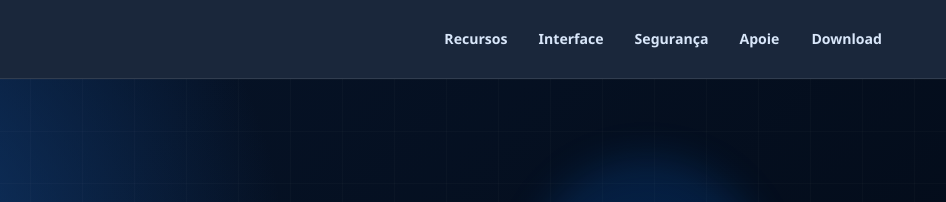
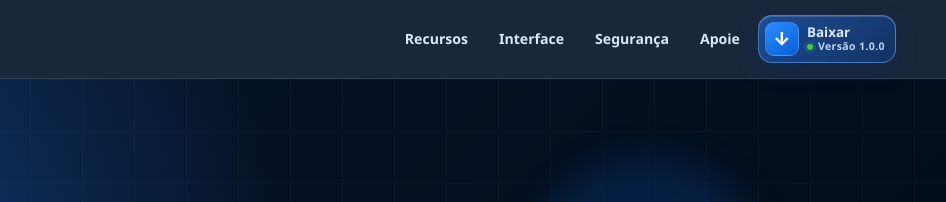
Before and after one commit to Rodrigodil/backuphub, a website: page public/index.html in a window 1280 px wide. Shown: the top 202 px of the page, 334-1280 px from the left. Drawn offline with Linux system fonts and the light colour scheme.

Commit message:
Melhora CTA de download com versão atual

```diff
--- a/public/index.html
+++ b/public/index.html
@@ -92,13 +92,19 @@
           <a href="#seguranca">Segurança</a>
           <a href="#apoie">Apoie</a>
           <a
-            class="button button-small"
+            class="button button-small header-download"
             href="https://github.com/Rodrigodil/backuphub/releases/latest"
             target="_blank"
             rel="noopener noreferrer"
             data-download-link
+            data-app-version="1.0.0"
+            aria-label="Baixar BackupHub versão 1.0.0"
           >
-            Download
+            <span class="header-download-icon" aria-hidden="true">↓</span>
+            <span class="header-download-copy">
+              <strong>Baixar</strong>
+              <small>Versão 1.0.0</small>
+            </span>
           </a>
         </nav>
       </div>
--- a/public/styles.css
+++ b/public/styles.css
@@ -289,6 +289,80 @@ p {
   font-size: 0.9rem;
 }
 
+.header-download {
+  min-height: 54px;
+  padding: 7px 12px 7px 8px;
+  justify-content: flex-start;
+  gap: 10px;
+  color: #fff;
+  border-color: rgb(111 174 255 / 54%);
+  background:
+    linear-gradient(135deg, rgb(34 93 184 / 72%), rgb(18 52 105 / 88%));
+  box-shadow:
+    inset 0 1px 0 rgb(255 255 255 / 16%),
+    0 8px 22px rgb(0 45 112 / 24%);
+}
+
+.main-nav > .header-download:hover {
+  color: #fff;
+  border-color: rgb(131 194 255 / 82%);
+  background:
+    linear-gradient(135deg, rgb(43 112 224 / 84%), rgb(22 67 137 / 96%));
+  box-shadow:
+    inset 0 1px 0 rgb(255 255 255 / 20%),
+    0 10px 26px rgb(0 72 175 / 32%);
+}
+
+.header-download-icon {
+  display: grid;
+  width: 36px;
+  height: 36px;
+  flex: 0 0 36px;
+  place-items: center;
+  border: 1px solid rgb(255 255 255 / 16%);
+  border-radius: 10px;
+  color: #fff;
+  background: linear-gradient(145deg, var(--blue-500), var(--blue-700));
+  box-shadow: 0 5px 12px rgb(0 63 153 / 30%);
+  font-size: 1.15rem;
+  font-weight: 850;
+  line-height: 1;
+}
+
+.header-download-copy {
+  display: flex;
+  min-width: 0;
+  flex-direction: column;
+  align-items: flex-start;
+  gap: 2px;
+  line-height: 1;
+}
+
+.header-download-copy strong {
+  font-size: 0.84rem;
+  font-weight: 800;
+}
+
+.header-download-copy small {
+  display: flex;
+  align-items: center;
+  gap: 5px;
+  color: #bcd4f2;
+  font-size: 0.66rem;
+  font-weight: 700;
+  letter-spacing: 0.035em;
+  white-space: nowrap;
+}
+
+.header-download-copy small::before {
+  width: 6px;
+  height: 6px;
+  border-radius: 50%;
+  background: var(--green-500);
+  box-shadow: 0 0 0 3px rgb(42 201 115 / 12%);
+  content: "";
+}
+
 .button-primary {
   min-width: 210px;
   flex-direction: column;
@@ -1398,6 +1472,20 @@ p {
     font-size: 0.88rem;
   }
 
+  .main-nav > .header-download {
+    min-height: 48px;
+    padding: 5px 10px 5px 6px;
+    gap: 8px;
+    border-radius: 14px;
+  }
+
+  .main-nav > .header-download .header-download-icon {
+    width: 34px;
+    height: 34px;
+    flex-basis: 34px;
+    border-radius: 9px;
+  }
+
   .hero-grid {
     grid-template-columns: minmax(0, 0.95fr) minmax(440px, 1.05fr);
     align-items: center;
```
Also changed, not shown: tools/check-site.mjs (+15 -0 lines).
